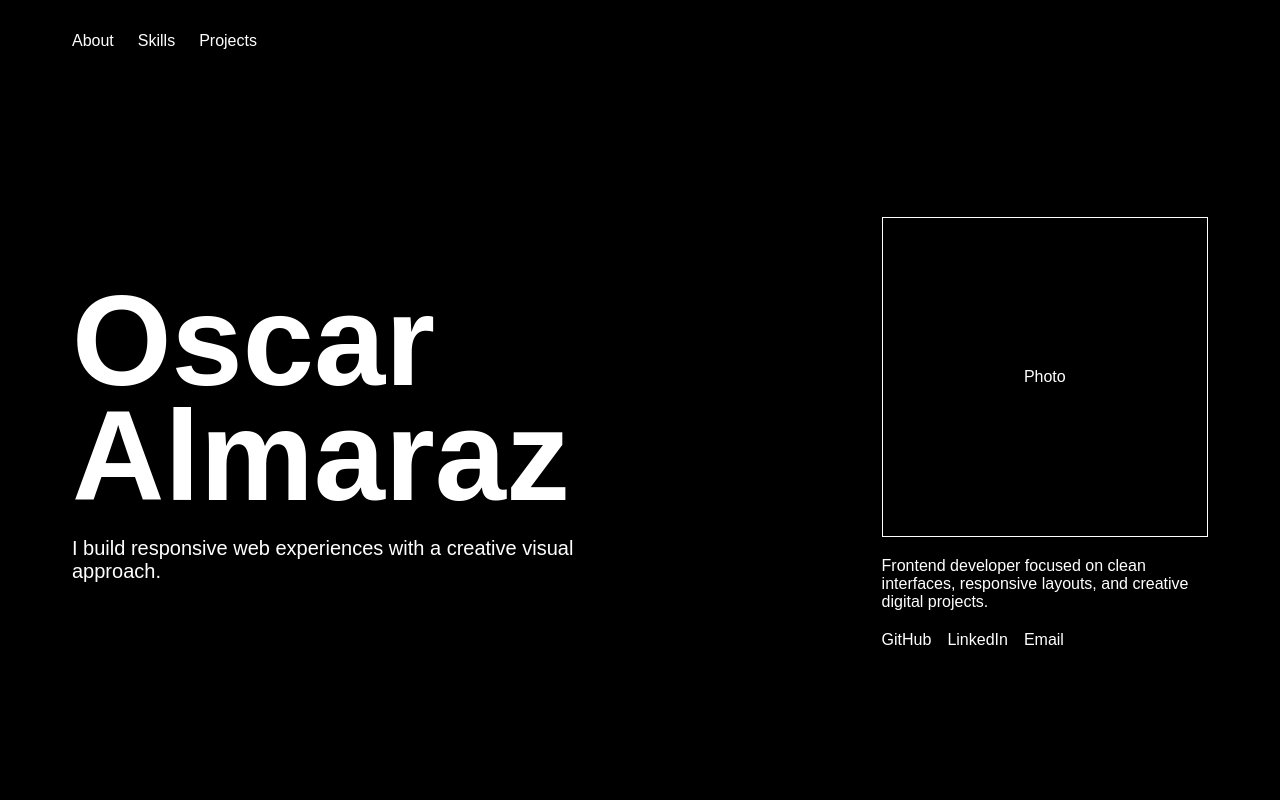
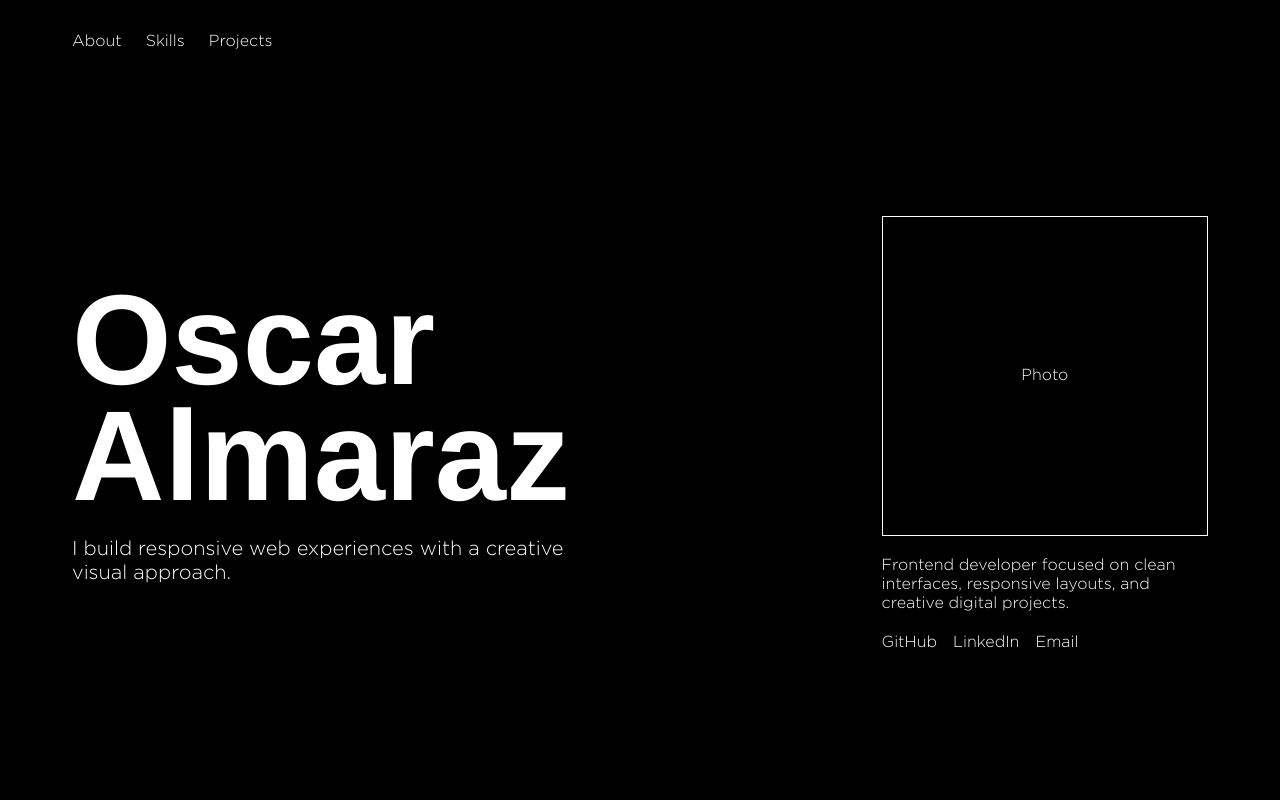
Before and after one commit to OscarAlmaraz350/developer-portfolio, a React (Vite) app: page / in a window 1280 px wide. Shown: the top 800 px of the page. Built offline with nearby package versions, Linux system fonts and the light colour scheme.

Commit message:
Add custom typography system

```diff
--- a/src/index.css
+++ b/src/index.css
@@ -1,3 +1,9 @@
+@font-face {
+  font-family: "Gotham";
+  src: url("./assets/fonts/GothamLight.otf") format("opentype");
+  font-weight: 500;
+  font-style: normal;
+}
 * {
   margin: 0;
   padding: 0;
@@ -7,7 +13,16 @@
 body {
   background: #000;
   color: white;
-  font-family: Arial, Helvetica, sans-serif;
+  font-family: "Gotham", Arial, sans-serif;
+}
+
+/*FONTS*/
+.hero-main h1,
+.about-text h2,
+.skills-header h2,
+.projects-header h2,
+.project-thumbnail > span {
+  font-family: Helvetica, Arial, sans-serif;
 }
 
 .container {
```
Also changed, not shown: src/assets/fonts/GothamLight.otf (added), src/assets/fonts/GothamMedium.otf (added).
